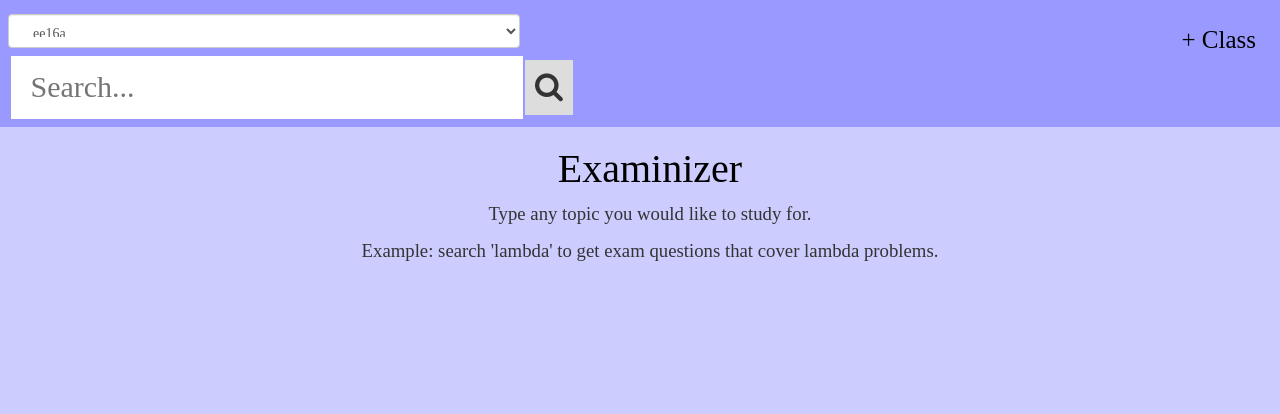
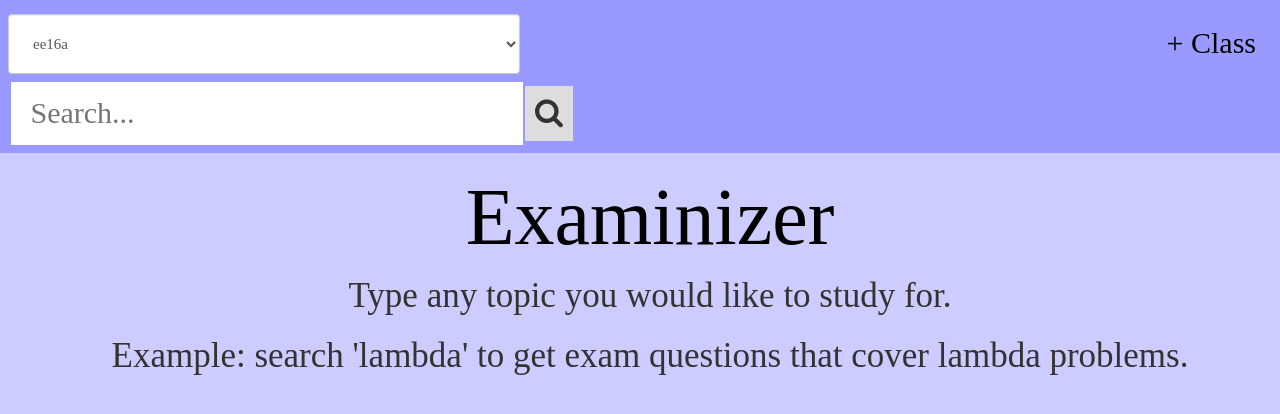
Before and after one commit to albertzhan/Examinizer, a Flask app: page / in a window 1280 px wide. Shown: the top 414 px of the page. Run offline with Flask 2, Linux system fonts and the light colour scheme; some libraries are stand-ins or nearby versions.

Commit message:
change style

```diff
--- a/templates/index.html
+++ b/templates/index.html
@@ -30,7 +30,7 @@ body {
   text-align: center;
   padding: 22px 24px;
   text-decoration: none;
-  font-size: 25px;
+  font-size: 30px;
 }
 .topnav a:hover {
   background-color: #ddd;
@@ -44,7 +44,9 @@ body {
 	padding: 10px;
 	width: 40vw;
 	padding-left: 20px;
-	margin-left: 8px;
+margin-left: 8px;
+height: 60px;
+font-size: 15px;
 }
 .topnav input[type=text] {
 	width: 40vw;
@@ -94,13 +96,13 @@ body {
 h2 {
     color: black;
     text-align: center;
-    font-size: 4em;
+    font-size: 8em;
 
  }
 
 p  {
 	text-align: center;
-	font-size: 1.875em;
+	font-size: 3.5em;
 
 .topnav .search-container .dropdown {
     position: relative;
```
Also changed, not shown: data.db (added).
